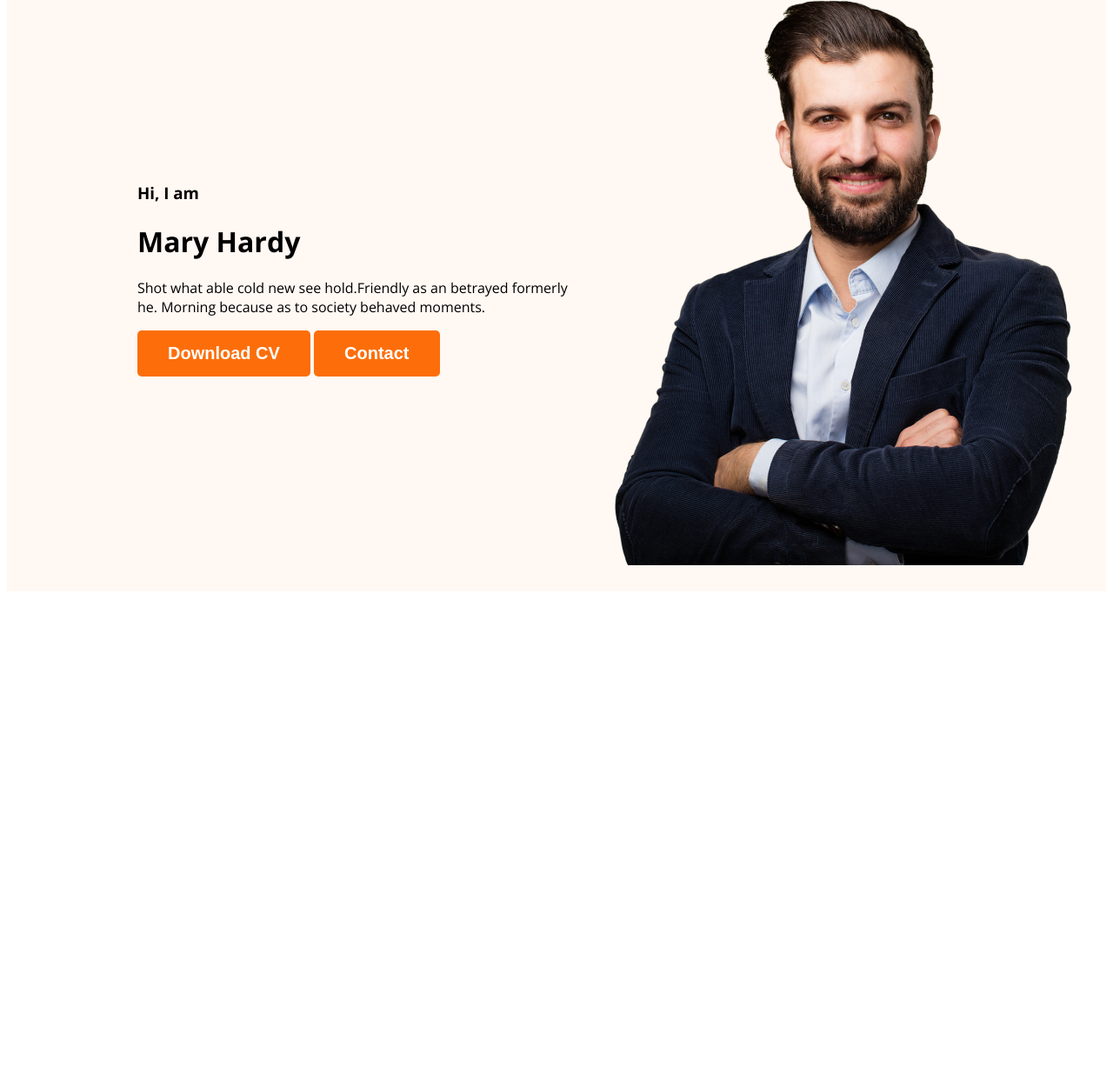
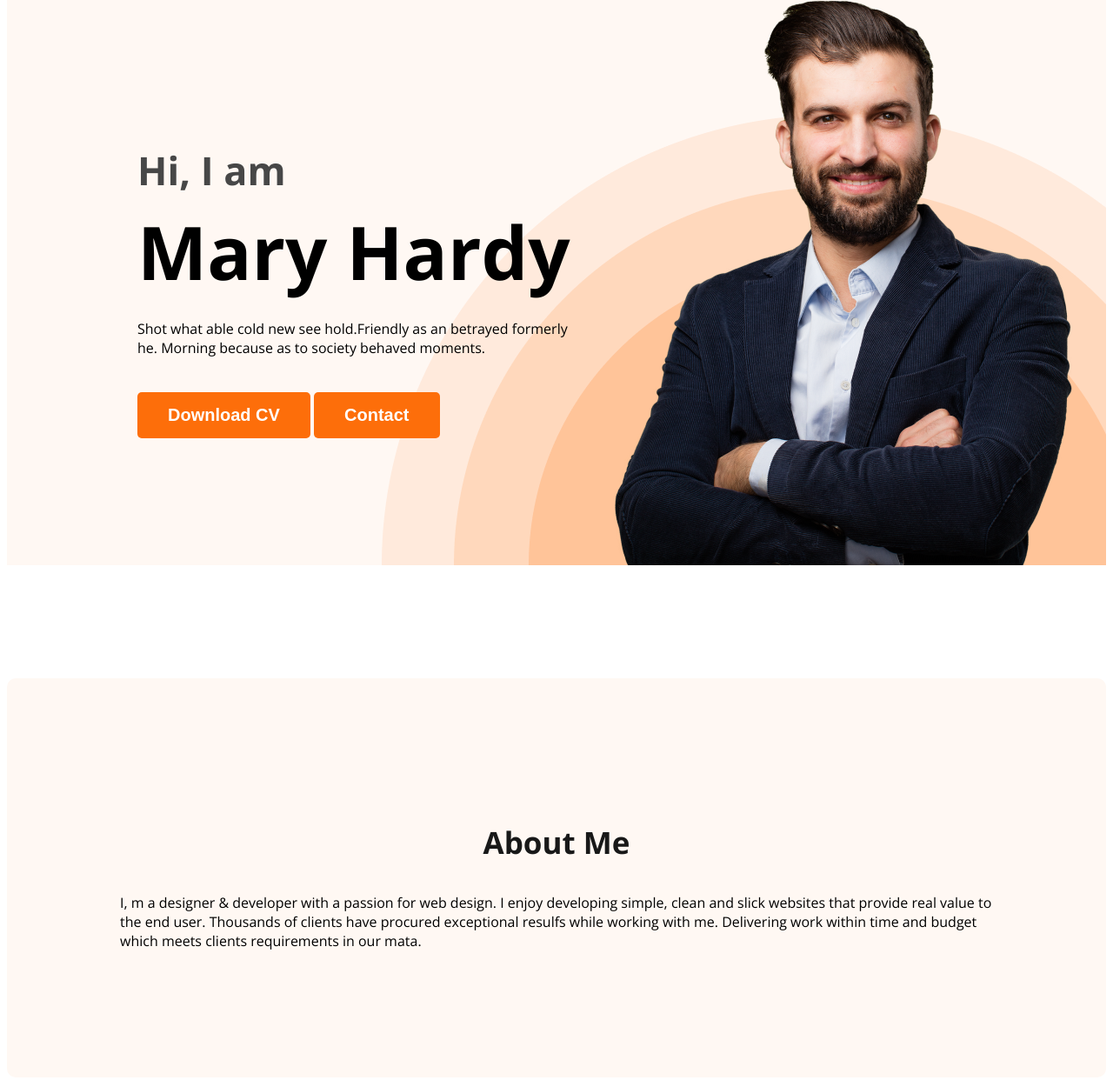
Before and after one commit to Dehan001/Devoloper-portfolio, a plain HTML site: page index.html in a window 1280 px wide. Shown: the part 249-1491 px from the top of the page at 87% size. Before the commit the page ends 937 px from the top, so only its background shows below. Drawn offline with nearby package versions, Linux system fonts and the light colour scheme.

Commit message:
Added about section

```diff
--- a/index.html
+++ b/index.html
@@ -30,7 +30,7 @@
            <div class="banner-content">
             <h3 class="banner-greetings">Hi, I  am</h3>
             <h1 class="banner-title">Mary Hardy</h1>
-            <p>Shot what able cold new see hold.Friendly as an betrayed formerly he. Morning because as to society behaved moments.</p>
+            <p class="banner-discription">Shot what able cold new see hold.Friendly as an betrayed formerly he. Morning because as to society behaved moments.</p>
             <button class="btn-primary">Download CV</button>
             <button class="btn-primary">Contact</button>
 
@@ -40,7 +40,12 @@
 
 
     </header>
-    <main></main>
+    <main>
+        <section class="about">
+            <h3 class="section-title">About Me</h3>
+            <p class="section-discription">I, m a designer & developer with a passion for web design. I enjoy developing simple, clean and slick websites that provide real value to the end user. Thousands of clients have procured exceptional resulfs while working with me. Delivering work within time and budget which meets clients requirements in our mata.</p>
+        </section>
+    </main>
     <footer></footer>
 </body>
 
--- a/styles/portfolio.css
+++ b/styles/portfolio.css
@@ -12,6 +12,17 @@ body{
     font-size: 20px;
     font-weight: 700;
     padding: 15px 35px;
+}
+.section-title{
+    color:#181818;
+    text-align: center;
+    font-size: 35px;
+    font-weight: 700;
+}
+.section-description{
+    color: #757575;
+    text-align: center;
+    font-size: 18px;
 }
 nav{
     display: flex;
@@ -43,14 +54,48 @@ nav a{
 .header{
 
     background-color: #FFF8F3;
+    background-image: url(../images/header_bg.png);
+    background-repeat: no-repeat;
+    background-position: bottom right;
+
 }
 .banner{
-    padding: 30px 30px 30px 150px;
+    padding: 30px 30px 0px 150px;
     display: flex;
     align-items: center;
+    justify-content: space-between;
+
+}
+.banner-content{
+    max-width: 500x;
 }
 .banner .profile-pic{
     width: 584px;
     height: 676px;
     flex-shrink: 0;
 }
+.banner-greetings{
+    font-size: 45px;
+    color: #474747;
+    margin-bottom: 0px;
+}
+.banner-title{
+    margin-top: 5px;
+    font-size: 85px;
+    font-weight: 700;
+    margin-bottom: 20px;
+}
+.banner-discription{
+    margin-top: 0px;
+    margin-bottom: 40px;
+
+}
+.banner .img{
+    margin-top: 0px;
+}
+.about{
+    padding: 130px;
+    border-radius: 10px;
+    background-color: #FFF8F3;
+    margin:130px 0px;
+}
```
